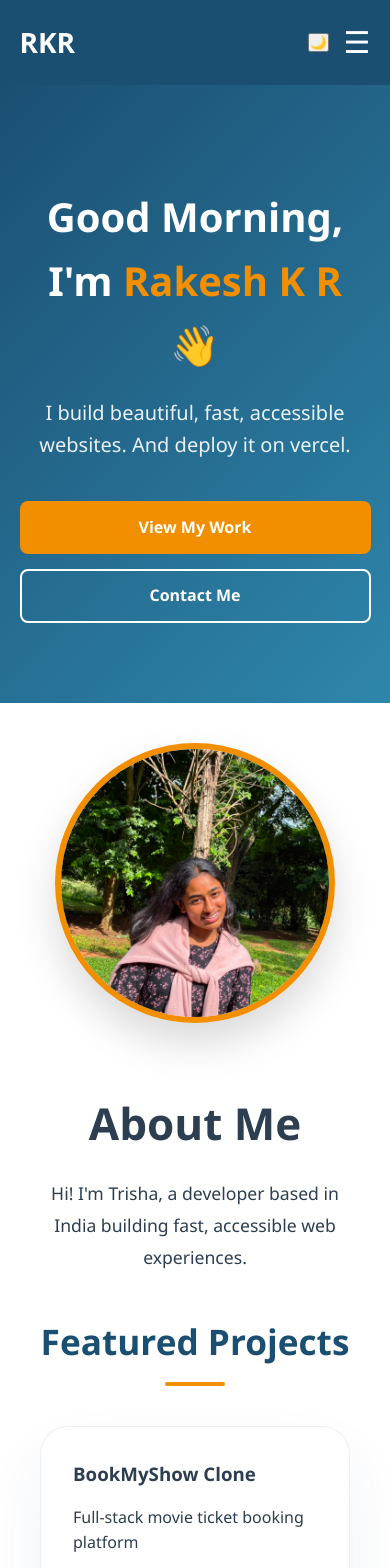
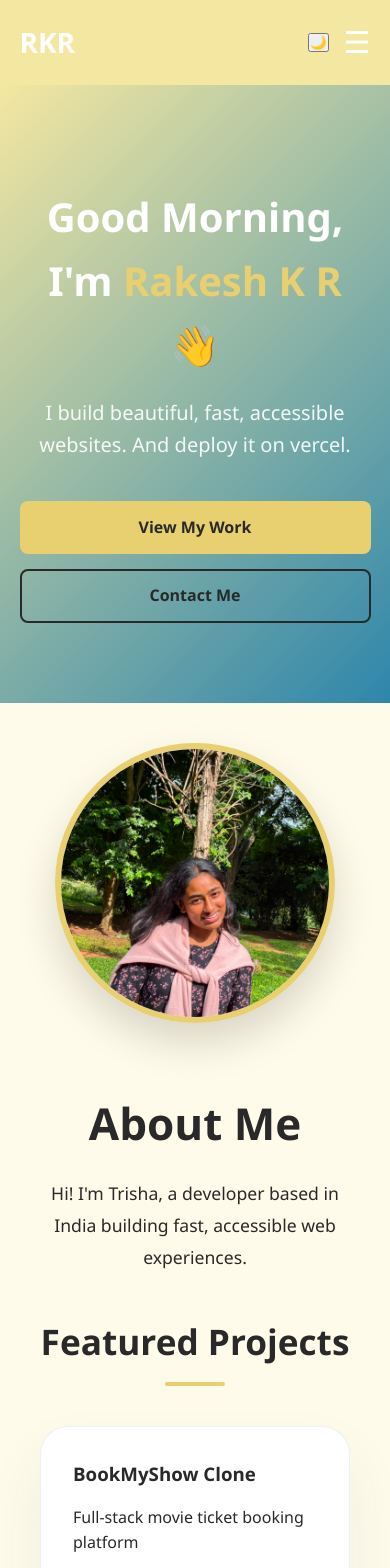
Before and after one commit to trishamadhusudhan/my-profile, a React (Vite) app: page / in a window 390 px wide. Shown: the top 1568 px of the page. Built offline with nearby package versions, Linux system fonts and the light colour scheme.

Commit message:
update yellow and charcoal theme

```diff
--- a/src/index.css
+++ b/src/index.css
@@ -1,210 +1,23 @@
-/*src/index.css */
-*{
+* {
     margin: 0;
     padding: 0;
     box-sizing: border-box;
 }
+
 :root {
-    --primary: #1B4F72;
-    --accent: #F18F01;
-    --text: #2C3E50;
-    --light: #F4F6F8;
+    --primary: #F4E7A1;
+    --accent: #E8CF70;
+    --text: #292929;
+    --light: #FFFBEA;
     --white: #FFFFFF;
     --font-main: 'Segoe UI', Tahoma, Geneva, Verdana, sans-serif;
-
-}
-/* === SECTION STYLES === */
-section{
-    padding: 60px 0;
-}
-section h2{
-    text-align: center;
-    font-size: 2.2rem;
-    margin-bottom: 40px;
-    color: var(--primary);
 }
 
-section h2::after{
-    content: '';
-    display: block;
-    width: 60px;
-    height: 4px;
-    background: var(--accent);
-    margin: 12px auto 0;
-    border-radius: 2px;
-}
-/* 3. Dark Mode Global Overrides */
-body[data-theme="dark"] {
-    background: #121212;
-    color: #f5f5f5;
-}
-/* Header */
-body[data-theme="dark"] .site-header,
-body[data-theme="dark"] .navbar {
-    background: #1a1a1a;
-}
+/* GLOBAL */
 
-
-/* Navigation Links */
-body[data-theme="dark"] .nav-links a {
-    color: #ffffff;
-}
-
-
-body[data-theme="dark"] .nav-links a:hover,
-body[data-theme="dark"] .nav-links a.active {
-    color: #F18F01;
-}
-
-
-/* Logo */
-body[data-theme="dark"] .logo {
-    color: #ffffff;
-}
-
-
-/* Hero */
-body[data-theme="dark"] .hero-section {
-    background: linear-gradient(135deg, #111827, #1f2937);
-}
-
-
-/* Highlight */
-body[data-theme="dark"] .highlight {
-    color: #F18F01;
-}
-
-
-/* About */
-body[data-theme="dark"] .about-section {
-    background: #121212;
-    color: #f5f5f5;
-}
-
-
-/* Skills */
-body[data-theme="dark"] .skills-section {
-    background: #181818;
-}
-
-
-body[data-theme="dark"] .skill-item {
-    background: #242424;
-    color: #ffffff;
-    border-color: #F18F01;
-}
-
-/* GitHub Stats Dark */
-body[data-theme="dark"] .github-stats {
-    background: #1f2937;
-    color: #ffffff;
-    border: 1px solid #374151;
-}
-
-/* Skill Cards Dark */
-body[data-theme="dark"] .skill-card {
-    background: #1f2937;
-    border: 1px solid #374151;
-    color: #ffffff;
-}
-body[data-theme="dark"] .skill-name { color: #ffffff; }
-body[data-theme="dark"] .skill-level { color: #F18F01; }
-
-/* Projects */
-body[data-theme="dark"] .projects-section {
-    background: #121212;
-}
-
-
-body[data-theme="dark"] .project-card {
-    background: #242424;
-    color: #ffffff;
-    box-shadow: 0 5px 20px rgba(255,255,255,0.08);
-}
-
-
-body[data-theme="dark"] .project-card h3,
-body[data-theme="dark"] .project-card p {
-    color: #ffffff;
-}
-
-
-/* Tags */
-body[data-theme="dark"] .tag {
-    background: #F18F01;
-    color: #ffffff;
-}
-
-
-/* Contact */
-body[data-theme="dark"] .contact-section {
-    background: #181818;
-}
-
-
-/* Form */
-body[data-theme="dark"] input,
-body[data-theme="dark"] textarea {
-    background: #2b2b2b;
-    color: #ffffff;
-    border: 1px solid #555;
-}
-
-
-body[data-theme="dark"] input::placeholder,
-body[data-theme="dark"] textarea::placeholder {
-    color: #bdbdbd;
-}
-
-
-body[data-theme="dark"] label {
-    color: #ffffff;
-}
-
-
-/* Buttons */
-body[data-theme="dark"] .btn-primary {
-    background: #F18F01;
-    color: #ffffff;
-}
-
-
-body[data-theme="dark"] .btn-secondary {
-    border-color: #ffffff;
-    color: #ffffff;
-}
-
-
-body[data-theme="dark"] .btn-secondary:hover {
-    background: #ffffff;
-    color: #121212;
-}
-
-
-/* Footer */
-body[data-theme="dark"] .site-footer {
-    background: #1a1a1a;
-    color: #cccccc;
-}
-
-
-body[data-theme="dark"] .site-footer a {
-    color: #ffffff;
-}
-
-
-body[data-theme="dark"] .site-footer a:hover {
-    color: #F18F01;
-}
-
-
-/* Theme Button */
-body[data-theme="dark"] .theme-toggle {
-    background: #333333;
-    color: #ffffff;
-    border: 1px solid #666666;
-}
-html, body, #root {
+html,
+body,
+#root {
     min-height: 100%;
     height: 100%;
 }
@@ -213,7 +26,7 @@ body {
     font-family: var(--font-main);
     color: var(--text);
     line-height: 1.6;
-    background-color: var(--white);
+    background: var(--light);
     display: flex;
     flex-direction: column;
     min-height: 100vh;
@@ -240,7 +53,24 @@ section {
     padding: 60px 0;
 }
 
-/* BUTTON */
+section h2 {
+    text-align: center;
+    font-size: 2.2rem;
+    margin-bottom: 40px;
+    color: var(--text);
+}
+
+section h2::after {
+    content: '';
+    display: block;
+    width: 60px;
+    height: 4px;
+    background: var(--accent);
+    margin: 12px auto 0;
+    border-radius: 2px;
+}
+
+/* BUTTONS */
 
 .btn {
     display: inline-block;
@@ -256,31 +86,33 @@ transition: all 0.3s ease;
 
 .btn-primary {
     background: var(--accent);
-color: var(--white);
+    color: var(--text);
 }
 
 .btn-primary:hover {
-background: transparent;
-color: var(--accent);
-border-color: var(--accent);
+    background: var(--text);
+    color: var(--white);
+    border-color: var(--text);
 }
 
 .btn-secondary {
     background: transparent;
-color: var(--white);
-border-color: var(--white);
+    color: var(--text);
+    border-color: var(--text);
 }
 
 .btn-secondary:hover {
-background: var(--white);
-color: var(--primary);
+    background: var(--text);
+    color: var(--white);
 }
+
+/* PROJECT FILTERS */
 
 .filter-btn {
     padding: 8px 20px;
     background: transparent;
-  border: 2px solid var(--primary);
-  color: var(--primary);
+    border: 2px solid var(--accent);
+    color: var(--text);
     border-radius: 25px;
     cursor: pointer;
     font-weight: 600;
@@ -290,8 +122,8 @@ color: var(--primary);
 
 .filter-btn:hover,
 .filter-btn.active {
-  background: var(--primary);
-  color: var(--white);
+    background: var(--accent);
+    color: var(--text);
 }
 
 .filter-btn:last-child {
@@ -318,58 +150,163 @@ color: var(--primary);
     padding-bottom: 60px;
 }
 
+/* DARK MODE */
+
+body[data-theme="dark"] {
+    background: #171717;
+    color: #f5f5f5;
+}
+
+/* Navbar */
+
+body[data-theme="dark"] .site-header,
+body[data-theme="dark"] .navbar {
+    background: #1a1a1a;
+}
+
+body[data-theme="dark"] .nav-links a {
+    color: #ffffff;
+}
+
+body[data-theme="dark"] .nav-links a:hover,
+body[data-theme="dark"] .nav-links a.active {
+    color: var(--accent);
+}
+
+body[data-theme="dark"] .logo {
+    color: #ffffff;
+}
+
+/* Hero */
+
+body[data-theme="dark"] .hero-section {
+    background: linear-gradient(
+        135deg,
+        #292929 0%,
+        #292929 65%,
+        #F4E7A1 100%
+    );
+}
+
+body[data-theme="dark"] .highlight {
+    color: var(--accent);
+}
+
+/* About */
+
+body[data-theme="dark"] .about-section {
+    background: #121212;
+    color: #f5f5f5;
+}
+
+body[data-theme="dark"] .about-copy h1,
+body[data-theme="dark"] .about-copy p {
+    color: #f5f5f5;
+}
+
+/* Skills */
+
+body[data-theme="dark"] .skills-section {
+    background: #181818;
+}
+
+body[data-theme="dark"] .skill-card {
+    background: #1f1f1f;
+    border-color: var(--accent);
+    color: #ffffff;
+}
+
+body[data-theme="dark"] .skill-name {
+    color: #ffffff;
+}
+
+body[data-theme="dark"] .skill-level {
+    color: var(--accent);
+}
+
+/* GitHub */
+
+body[data-theme="dark"] .github-stats {
+    background: #1f1f1f;
+    color: #ffffff;
+    border: 1px solid #374151;
+}
+
+/* Projects */
+
+body[data-theme="dark"] .project-card {
+    background: #242424;
+    color: #ffffff;
+    box-shadow: 0 5px 20px rgba(255, 255, 255, 0.08);
+}
+
+body[data-theme="dark"] .project-card h3,
+body[data-theme="dark"] .project-card p {
+    color: #ffffff;
+}
+
+body[data-theme="dark"] .tag {
+    background: var(--accent);
+    color: #171717;
+}
+
+/* Contact */
+
+body[data-theme="dark"] .contact-section {
+    background: #181818;
+}
+
+body[data-theme="dark"] input,
+body[data-theme="dark"] textarea {
+    background: #2b2b2b;
+    color: #ffffff;
+    border: 1px solid #555;
+}
+
+body[data-theme="dark"] input::placeholder,
+body[data-theme="dark"] textarea::placeholder {
+    color: #bdbdbd;
+}
+
+body[data-theme="dark"] label {
+    color: #ffffff;
+}
+
+/* Dark buttons */
+
+body[data-theme="dark"] .btn-primary {
+    background: var(--accent);
+    color: #171717;
+}
+
+body[data-theme="dark"] .btn-secondary {
+    border-color: #ffffff;
+    color: #ffffff;
+}
+
+body[data-theme="dark"] .btn-secondary:hover {
+    background: #ffffff;
+    color: #121212;
+}
+
+/* Footer */
+
+body[data-theme="dark"] .site-footer {
+    background: #1a1a1a;
+    color: #cccccc;
+}
+
+body[data-theme="dark"] .theme-toggle {
+    background: #333333;
+    color: #ffffff;
+    border: 1px solid #666666;
+}
+
+/* Responsive */
+
 @media (max-width: 768px) {
     .projects-header {
         align-items: center;
         text-align: center;
     }
 }
-.about-section {
-  padding: 40px 0;
-}
-
-.about-wrapper {
-  display: grid;
-  grid-template-columns: 280px 1fr;
-  align-items: center;
-  gap: 40px;
-  max-width: 1000px;
-  margin: 0 auto;
-}
-
-.about-image {
-  display: flex;
-  justify-content: center;
-}
-
-.about-image img {
-  width: 100%;
-  max-width: 280px;
-  aspect-ratio: 1 / 1;
-  object-fit: cover;
-  border-radius: 50%;
-  border: 6px solid var(--accent);
-  box-shadow: 0 20px 40px rgba(0, 0, 0, 0.15);
-}
-
-.about-copy h1 {
-  font-size: 2.75rem;
-  margin-bottom: 20px;
-}
-
-.about-copy p {
-  font-size: 1.1rem;
-  line-height: 1.8;
-  color: var(--text);
-}
-
-@media (max-width: 860px) {
-  .about-wrapper {
-    grid-template-columns: 1fr;
-    text-align: center;
-  }
-
-  .about-image {
-    margin-bottom: 25px;
-  }
-}
```
Lines whose indentation alone changed are shown as unchanged.
